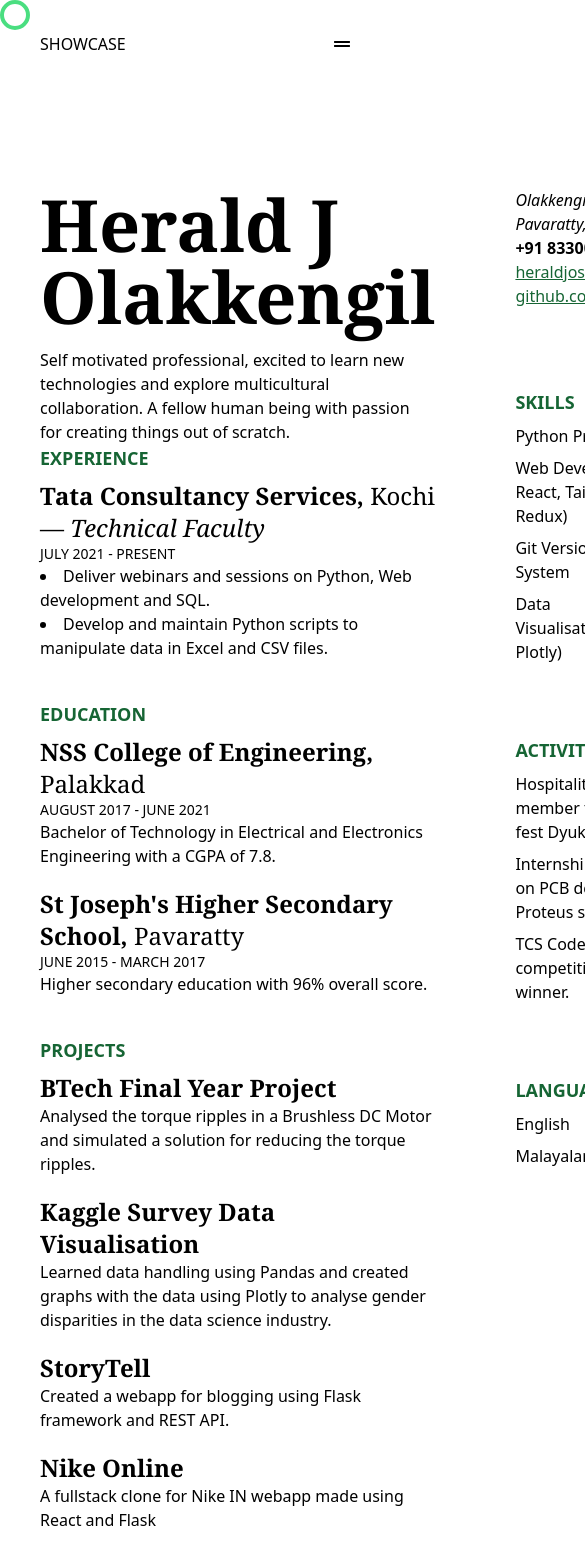
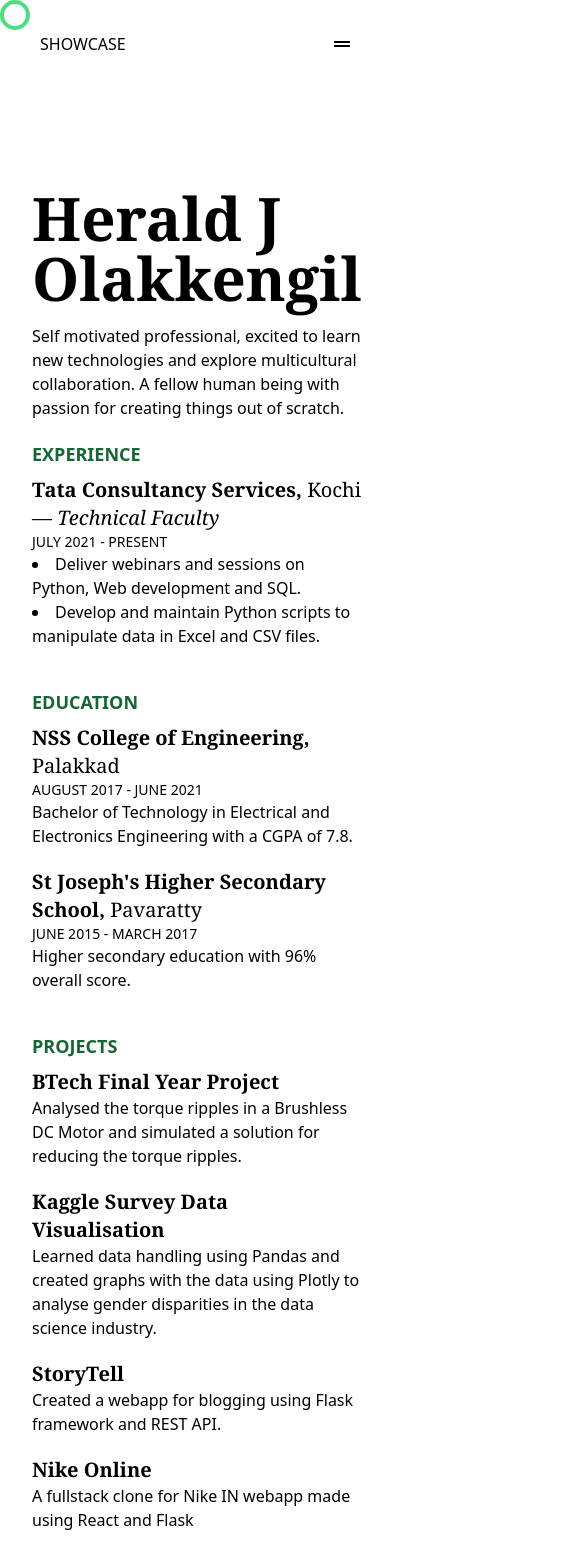
Before and after one commit to heraldjose10/showcase, a Next.js app: page /resume in a window 390 px wide. Shown: the top 1568 px of the page, 585 px wide, since content can reach past the window. Built offline with nearby package versions, Linux system fonts and the light colour scheme.

Commit message:
fix custom cursor bug and make resume page responsive

```diff
--- a/components/Layout.tsx
+++ b/components/Layout.tsx
@@ -18,16 +18,16 @@
     if (e.target.tagName == 'A') {
       cursor.current.style.height = '60px'
       cursor.current.style.width = '60px'
-      cursor.current.style.left = `${e.clientX - 30}px`
-      cursor.current.style.top = `${e.clientY - 30}px`
+      cursor.current.style.left = `${e.pageX - 30}px`
+      cursor.current.style.top = `${e.pageY - 30}px`
       cursor.current.style.border = 'None'
       cursor.current.style.backgroundColor = '#7be1a0'
     }
     else {
       cursor.current.style.height = '30px'
       cursor.current.style.width = '30px'
-      cursor.current.style.left = `${e.clientX - 10}px`
-      cursor.current.style.top = `${e.clientY - 10}px`
+      cursor.current.style.left = `${e.pageX - 10}px`
+      cursor.current.style.top = `${e.pageY - 10}px`
       cursor.current.style.border = 'solid'
       cursor.current.style.borderColor = '#4ade80'
       cursor.current.style.backgroundColor = 'transparent'
--- a/components/List.tsx
+++ b/components/List.tsx
@@ -6,10 +6,10 @@
 }
 
 const List = ({ items }: Props) => (
-  <ul className='flex flex-col gap-2 mb-8'>
+  <ul className='flex flex-col gap-2 list-inside list-disc'>
     {
       items.map(item => (
-        <p key={item.id}>{item.name}</p>
+        <li key={item.id}>{item.name}</li>
       ))
     }
   </ul>
--- a/components/ResumeEducationCard.tsx
+++ b/components/ResumeEducationCard.tsx
@@ -7,7 +7,7 @@
 const ResumeEducationCard = ({ education }: Props) => {
     return (
         <div>
-            <h4 className="text-2xl font-serif">
+            <h4 className="text-xl md:text-2xl font-serif">
                 <span className="font-semibold">{education.college + ', '}</span>
                 <span>{education.place}</span>
             </h4>
--- a/components/ResumeExperienceCard.tsx
+++ b/components/ResumeExperienceCard.tsx
@@ -7,7 +7,7 @@
 const ResumeExperienceCard = ({ experience }: Props) => {
     return (
         <div>
-            <h4 className="text-2xl font-serif">
+            <h4 className="text-xl md:text-2xl font-serif">
                 <span className="font-semibold">{experience.title + ', '} </span>
                 <span>{experience.place + ' — '}</span>
                 <span className="italic">{experience.role}</span>
--- a/components/ResumeProjectCard.tsx
+++ b/components/ResumeProjectCard.tsx
@@ -7,7 +7,7 @@
 const ResumeProjectCard = ({ project }: Props) => {
     return (
         <div>
-            <h4 className="font-semibold text-2xl font-serif">{project.title}</h4>
+            <h4 className="text-xl font-semibold md:text-2xl font-serif">{project.title}</h4>
             <p>{project.summary}</p>
         </div>
     )
--- a/pages/contact.tsx
+++ b/pages/contact.tsx
@@ -6,8 +6,8 @@
 
             {/* address section */}
             <section className="flex flex-col gap-6">
-                <div className="flex items-end gap-4">
-                    <h2 className="text-5xl md:text-8xl font-semibold bg-green-500 text-white">Address</h2>
+                <div className="flex items-end gap-4 w-fit">
+                    <h2 className="text-5xl md:text-8xl font-semibold bg-green-500 text-white animate-grand-reveal">Address</h2>
                 </div>
                 <address className="text-lg md:text-xl">
                     Olakkengil House<br></br>
@@ -19,8 +19,8 @@
 
             {/* email section */}
             <section className="flex flex-col gap-6">
-                <div className="flex items-end gap-4">
-                    <h2 className="text-5xl md:text-8xl font-semibold bg-green-500 text-white">Email</h2>
+                <div className="flex items-end gap-4 w-fit">
+                    <h2 className="text-5xl md:text-8xl font-semibold bg-green-500 text-white animate-grand-reveal">Email</h2>
                 </div>
                 <a
                     className="text-lg md:text-xl"
--- a/pages/resume.tsx
+++ b/pages/resume.tsx
@@ -10,12 +10,12 @@
 
     return (
         <Layout>
-            <div className='flex gap-20 w-[1150px] grow-0 mx-auto mt-[100px] px-10'>
+            <div className='flex flex-col md:flex-row gap-10 md:gap-20 w-[1150px] grow-0 mx-auto mt-[100px] px-8'>
                 {/* left */}
                 <div className='basis-4/6'>
                     {/* intro section */}
-                    <div className='min-h-[200px]'>
-                        <h1 className='text-7xl font-semibold mb-4 font-serif'>Herald J Olakkengil</h1>
+                    <div className='min-h-[200px] mb-5'>
+                        <h1 className='text-6xl lg:text-7xl font-semibold mb-4 font-serif'>Herald J Olakkengil</h1>
                         <p>
                             Self motivated professional, excited to learn new technologies and explore multicultural collaboration. A fellow human being with passion for creating things out of scratch.
                         </p>
@@ -61,7 +61,7 @@
                 {/* right */}
                 <div className='basis-2/6'>
                     {/* top right contact info */}
-                    <div className='flex flex-col min-h-[200px]'>
+                    <div className='md:flex flex-col min-h-[200px] mb-5 hidden'>
                         <address>
                             Olakkengil House<br />
                             Pavaratty, Kerala, India<br />
--- a/tailwind.config.js
+++ b/tailwind.config.js
@@ -7,7 +7,17 @@
     "./components/**/*.{js,ts,jsx,tsx}",
   ],
   theme: {
-    extend: {},
+    extend: {
+      keyframes: {
+        reveal: {
+          '0%': { width: '0%' },
+          '100%': { width: '100%' }
+        }
+      },
+      animation: {
+        'grand-reveal': 'reveal cubic-bezier(.58,.31,.12,.97) 1s'
+      }
+    },
   },
   plugins: [
     plugin(function ({ addUtilities }) {
```
